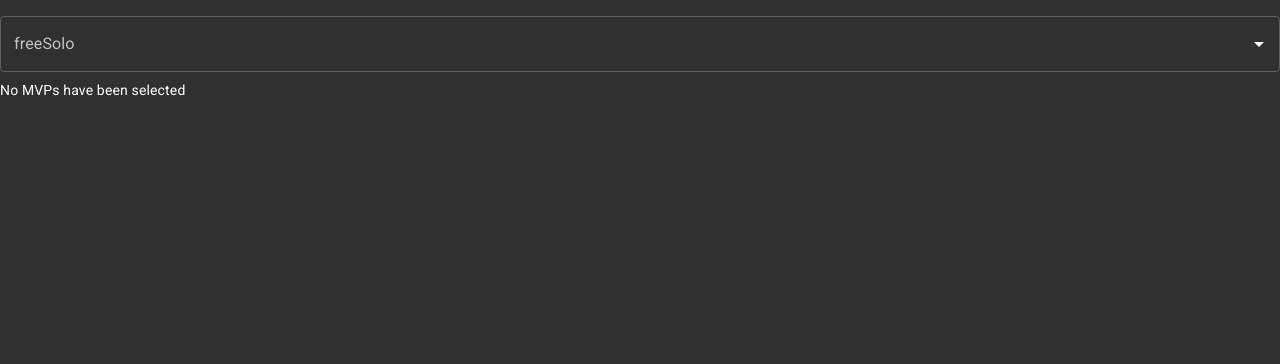
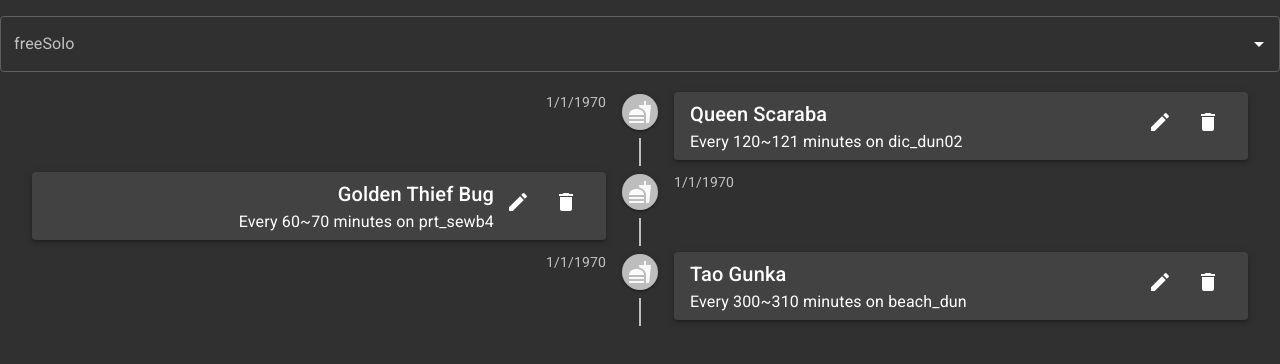
Before and after one commit to kasper573/ragnarok-boss-tracker, a React (Create React App) app: page / in a window 1280 px wide. Shown: the top 364 px of the page. Built offline with nearby package versions, Linux system fonts and the light colour scheme.

Commit message:
Prototype delete and edit hunt buttons

```diff
--- a/src/App.tsx
+++ b/src/App.tsx
@@ -9,28 +9,38 @@ import { bosses } from "./bossesFixture";
 import { useListState } from "./useListState";
 import { Hunt } from "./Hunt";
 import { EmptyState } from "./EmptyState";
+import { createHunt } from "./createHunt";
+import { Boss } from "./Boss";
 
 function App() {
-  const [hunts, addHunt] = useListState<Hunt>();
-  const notHuntedBosses = bosses.filter((boss) => !hunts.find((hunt) => hunt.boss === boss));
+  const [hunts, addHunt, removeHunt] = useListState<Hunt>(
+    bosses.map(createHunt)
+  );
   return (
     <ThemeProvider theme={theme}>
       <CssBaseline />
       <Background>
         <BossSelector
-          bosses={notHuntedBosses}
-          onSelect={(boss) => {
-            addHunt({
-              boss,
-              map: boss.map,
-              killTime: new Date(),
-            });
-          }}
+          bosses={notHuntedBosses(bosses, hunts)}
+          onSelect={(boss) => addHunt(createHunt(boss))}
         />
-        {hunts.length > 0 ? <HuntTimeline hunts={hunts} /> : <EmptyState />}
+        {hunts.length > 0 ? (
+          <HuntTimeline
+            hunts={hunts}
+            onDelete={removeHunt}
+            onEdit={openEditHuntUI}
+          />
+        ) : (
+          <EmptyState />
+        )}
       </Background>
     </ThemeProvider>
   );
 }
 
+const openEditHuntUI = (hunt: Hunt) => alert("Edit UI for " + hunt.boss.name);
+
+const notHuntedBosses = (bosses: Boss[], hunts: Hunt[]) =>
+  bosses.filter((boss) => !hunts.find((hunt) => hunt.boss === boss));
+
 export default App;
--- /dev/null
+++ b/src/Column.tsx
@@ -0,0 +1,6 @@
+import styled from "styled-components";
+
+export const Column = styled.div`
+  display: flex;
+  flex-direction: column;
+`;
--- a/src/HuntTimeline.tsx
+++ b/src/HuntTimeline.tsx
@@ -10,12 +10,23 @@ const Container = styled(MuiTimeline)`
 
 export type HuntTimelineProps = {
   hunts: Hunt[];
+  onEdit: (hunt: Hunt) => void;
+  onDelete: (hunt: Hunt) => void;
 };
 
-export const HuntTimeline: React.FC<HuntTimelineProps> = ({ hunts }) => (
+export const HuntTimeline: React.FC<HuntTimelineProps> = ({
+  hunts,
+  onDelete,
+  onEdit,
+}) => (
   <Container align="alternate">
     {hunts.map((hunt, index) => (
-      <HuntTimelineItem key={`hunt${index}`} {...hunt} />
+      <HuntTimelineItem
+        key={`hunt${index}`}
+        onEdit={onEdit}
+        onDelete={onDelete}
+        hunt={hunt}
+      />
     ))}
   </Container>
 );
--- a/src/HuntTimelineItem.tsx
+++ b/src/HuntTimelineItem.tsx
@@ -11,20 +11,28 @@ import { SpawnTime } from "./SpawnTime";
 import styled from "styled-components";
 import Paper from "@material-ui/core/Paper";
 import { Hunt } from "./Hunt";
+import { IconButton, Tooltip } from "@material-ui/core";
+import { Delete, Edit } from "@material-ui/icons";
+import { Row } from "./Row";
+import { Column } from "./Column";
 
-export type HuntTimelineItemProps = Hunt;
+export type HuntTimelineItemProps = {
+  hunt: Hunt;
+  onEdit: (hunt: Hunt) => void;
+  onDelete: (hunt: Hunt) => void;
+};
 
 export const HuntTimelineItem: React.FC<HuntTimelineItemProps> = ({
-  boss,
-  map,
-  killTime,
+  hunt,
+  onEdit,
+  onDelete,
 }) => (
   <MuiTimelineItem>
     <TimelineOppositeContent>
       <SpawnTime
-        killTime={killTime}
-        spawnTime={boss.spawnTime}
-        spawnWindow={boss.spawnWindow}
+        killTime={hunt.killTime}
+        spawnTime={hunt.boss.spawnTime}
+        spawnWindow={hunt.boss.spawnWindow}
       />
     </TimelineOppositeContent>
     <TimelineSeparator>
@@ -34,19 +42,38 @@ export const HuntTimelineItem: React.FC<HuntTimelineItemProps> = ({
       <TimelineConnector />
     </TimelineSeparator>
     <TimelineContent>
-      <TimelinePaper>
-        <Typography variant="h6" component="h1">
-          {boss.name}
-        </Typography>
-        <Typography>
-          Every {boss.spawnTime}~{boss.spawnTime + boss.spawnWindow} minutes on{" "}
-          {map}
-        </Typography>
-      </TimelinePaper>
+      <PaddedPaper>
+        <Row style={{ flex: 1 }}>
+          <Column style={{ flex: 1 }}>
+            <Typography variant="h6" component="h1">
+              {hunt.boss.name}
+            </Typography>
+            <Typography>
+              Every {hunt.boss.spawnTime}~
+              {hunt.boss.spawnTime + hunt.boss.spawnWindow} minutes on{" "}
+              {hunt.map}
+            </Typography>
+          </Column>
+          <Column>
+            <Tooltip title="Set kill time">
+              <IconButton onClick={() => onEdit(hunt)}>
+                <Edit />
+              </IconButton>
+            </Tooltip>
+          </Column>
+          <Column>
+            <Tooltip title="Stop hunting">
+              <IconButton onClick={() => onDelete(hunt)}>
+                <Delete />
+              </IconButton>
+            </Tooltip>
+          </Column>
+        </Row>
+      </PaddedPaper>
     </TimelineContent>
   </MuiTimelineItem>
 );
 
-const TimelinePaper = styled(Paper).attrs({ elevation: 3 })`
+const PaddedPaper = styled(Paper).attrs({ elevation: 3 })`
   padding: 6px 16px;
 `;
--- /dev/null
+++ b/src/Row.tsx
@@ -0,0 +1,6 @@
+import styled from "styled-components";
+
+export const Row = styled.div`
+  display: flex;
+  flex-direction: row;
+`;
--- /dev/null
+++ b/src/createHunt.ts
@@ -0,0 +1,7 @@
+import { Boss } from "./Boss";
+
+export const createHunt = (boss: Boss) => ({
+  boss,
+  map: boss.map,
+  killTime: new Date(),
+});
```
